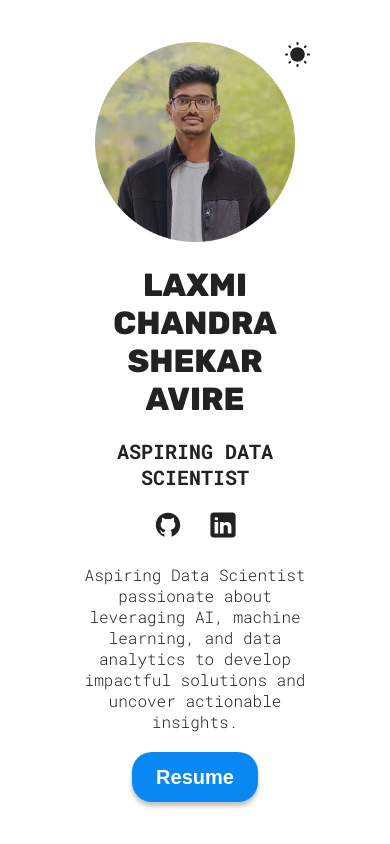
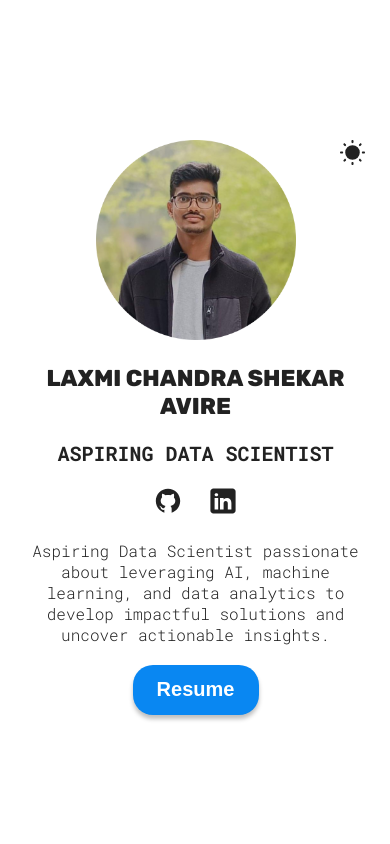
Before and after one commit to chandualcs/chandu-portfolio, a React (Vite) app: page / in a window 390 px wide. Shown: the top 844 px of the page. Built offline with nearby package versions, Linux system fonts and the light colour scheme.

Commit message:
responsive

```diff
--- a/src/sections/Hero/Hero.jsx
+++ b/src/sections/Hero/Hero.jsx
@@ -44,7 +44,7 @@ function Hero() {
                 </a>
             </span>
             <p className={styles.description}>Aspiring Data Scientist passionate about leveraging AI, machine learning, and data analytics to develop impactful solutions and uncover actionable insights.</p>
-            <a href={CV} download>
+            <a href={CV} >
                 <button className="hover">Resume</button>
             </a>
         </div>
--- a/src/sections/Hero/HeroStyles.module.css
+++ b/src/sections/Hero/HeroStyles.module.css
@@ -103,3 +103,16 @@
       }
     }
   }
+
+
+  @media (width <= 490px) {
+    .container {
+      padding: 5px 25px 0 26px;
+  }
+  .info {
+    h1{
+      font-size: 23px;
+    }
+  }
+
+}
```
